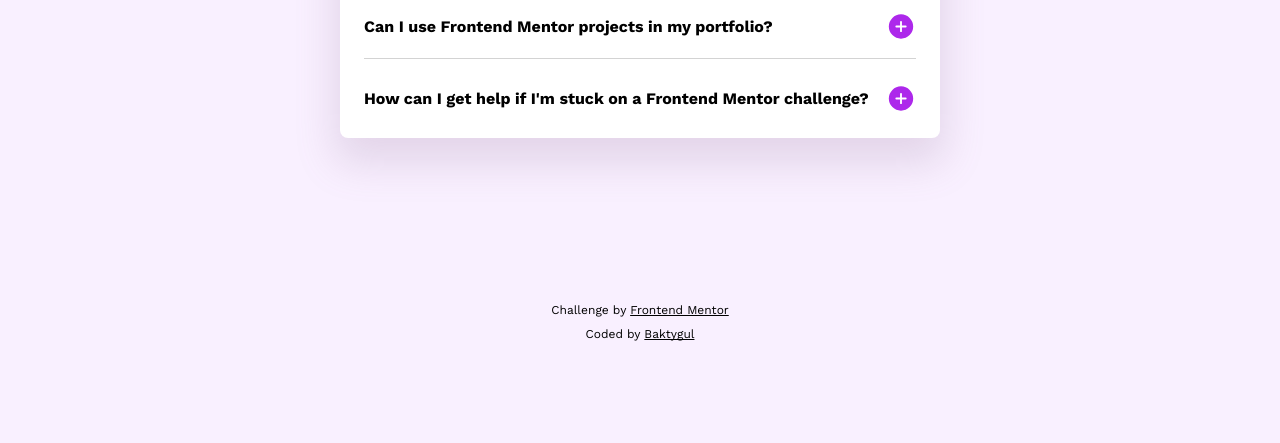
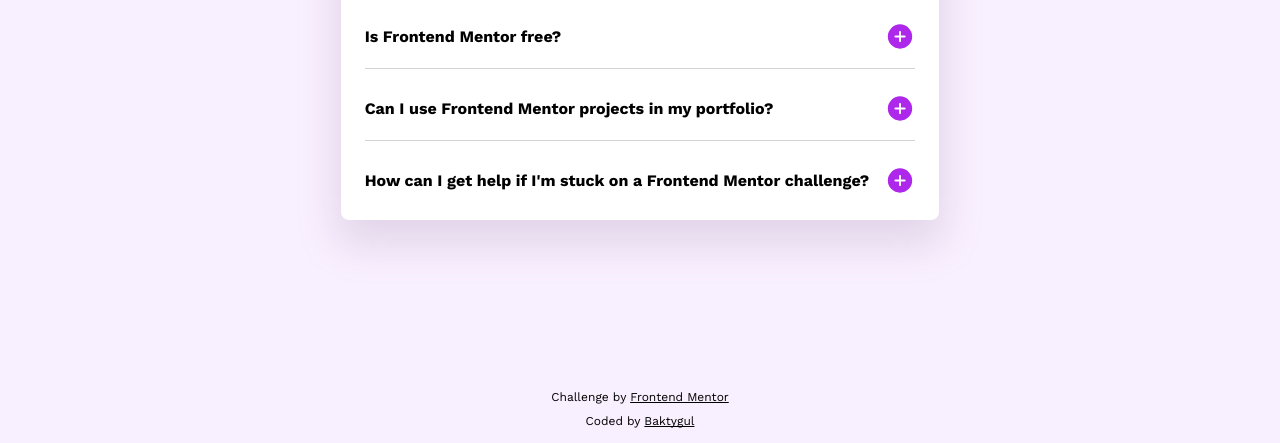
Before and after one commit to MBaktygul/faq-accordion, a plain HTML site: page index.html in a window 1280 px wide. Shown: the part 357-800 px from the top of the page. Drawn offline with Linux system fonts and the light colour scheme.

Commit message:
edit body

```diff
--- a/index.html
+++ b/index.html
@@ -63,10 +63,10 @@
 					</div>
 				</div>
 			</div>
-			<div class="attribution">
-				<span>Challenge by <a href="https://www.frontendmentor.io/challenges" target="_blank">Frontend Mentor </a></span>
-				<span>Coded by <a href="https://github.com/MBaktygul" target="_blank">Baktygul</a></span>
-			</div>
+		</div>
+		<div class="attribution">
+			<span>Challenge by <a href="https://www.frontendmentor.io/challenges" target="_blank">Frontend Mentor </a></span>
+			<span>Coded by <a href="https://github.com/MBaktygul" target="_blank">Baktygul</a></span>
 		</div>
 	</body>
 </html>
--- a/style.css
+++ b/style.css
@@ -145,27 +145,33 @@ textarea:not([rows]) {
 /* global */
 
 body {
+	font-family: 'WorkSans', sans-serif;
+	position: relative;
+	display: flex;
+	flex-direction: row;
+	align-items: center;
+	justify-content: center;
 	background-color: var(--clr-light-pink);
 	background-image: url(/assets/images/background-pattern-mobile.svg);
 	background-repeat: no-repeat;
+	padding: 0 1rem;
 }
 
 @media (min-width: 321px) {
 	body {
 		background-image: url(/assets/images/background-pattern-desktop.svg);
+		background-repeat: no-repeat;
 	}
 }
 
 /* accordion */
 
 .accordion__container {
-	padding: 8.8rem 1.5rem 0 1.5rem;
 	font-family: 'WorkSans', sans-serif;
 }
 
 .accordion {
 	display: flex;
-	margin: 0 auto;
 	flex-direction: column;
 	background-color: var(--clr-white);
 	padding: var(--spacing-l);
@@ -255,10 +261,11 @@ body {
 /* attribution */
 
 .attribution {
+	position: fixed;
+	bottom: 10px;
 	font-size: 12px;
 	display: flex;
 	flex-direction: column;
 	align-items: center;
 	justify-content: center;
-	padding-top: 10rem;
 }
```
